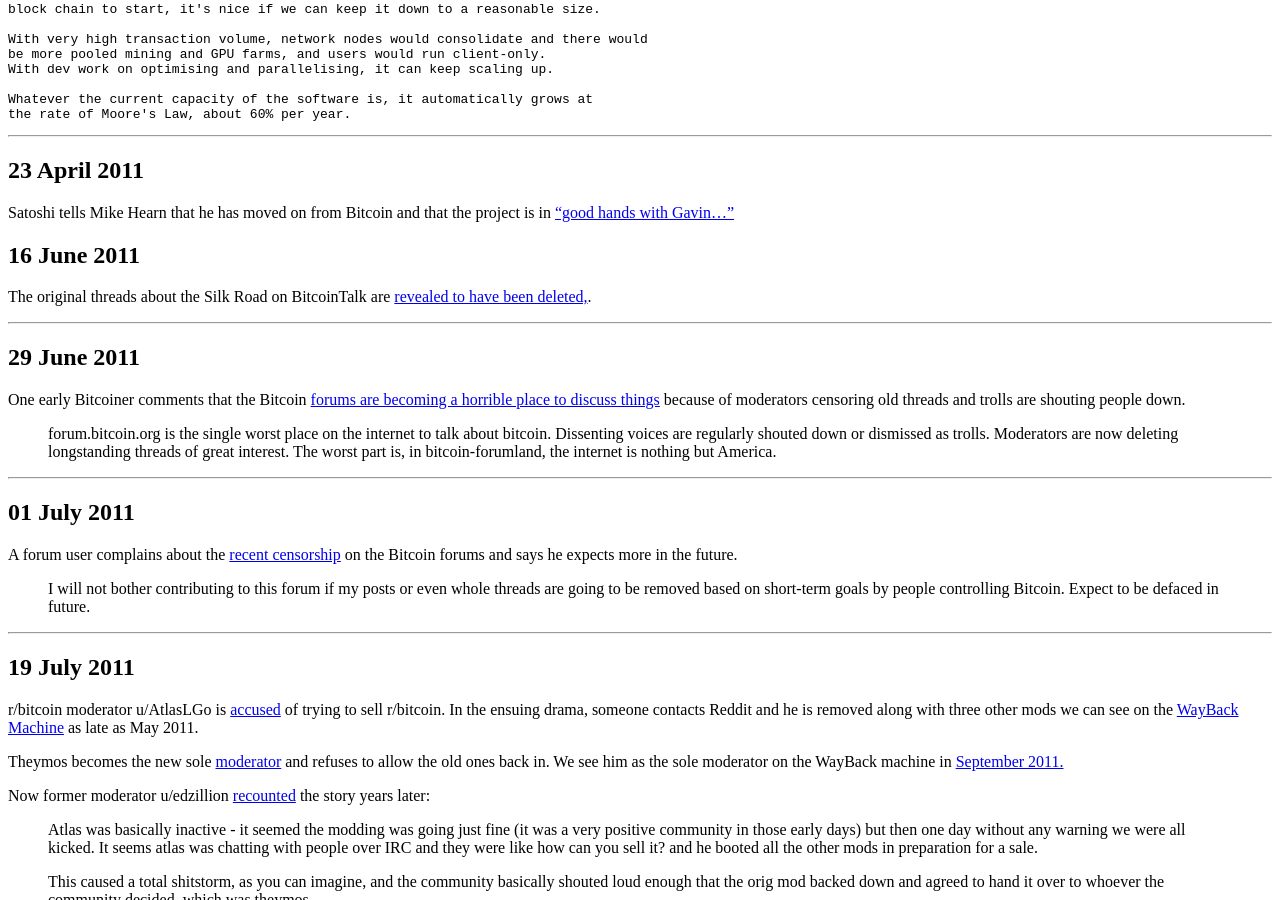
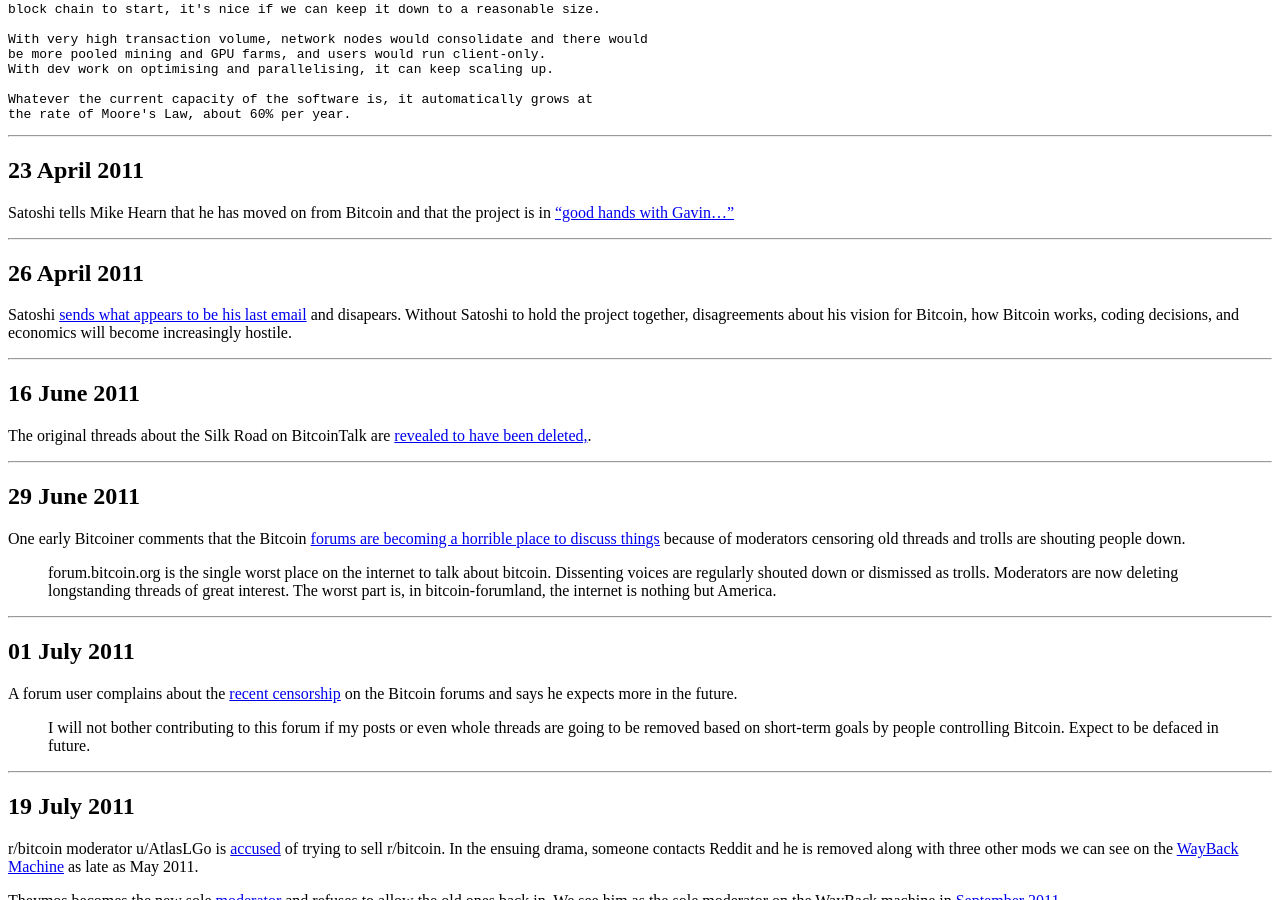
Before and after one commit to derykmakgill/website, a Jekyll site: the page built from testbtc.md, in a window 1280 px wide and 900 px high, scrolled down 5983 px. Built offline with Jekyll 4.4.1, drawn with Linux system fonts in a browser that asks for light colours; a script that is not in the unit is left out.

Commit message:
Update testbtc.md

```diff
--- a/testbtc.md
+++ b/testbtc.md
@@ -355,6 +355,14 @@
 ## 23 April 2011
 
 Satoshi tells Mike Hearn that he has moved on from Bitcoin and that the project is in ["good hands with Gavin..."](https://plan99.net/~mike/satoshi-emails/thread5.html)
+
+---
+
+## 26 April 2011
+
+Satoshi [sends what appears to be his last email](https://nakamotostudies.org/emails/satoshis-final-email-to-gavin-andresen/) and disapears. Without Satoshi to hold the project together,  disagreements about his vision for Bitcoin, how Bitcoin works, coding decisions, and economics will become increasingly hostile.
+
+---
 
 ## 16 June 2011
 
```
